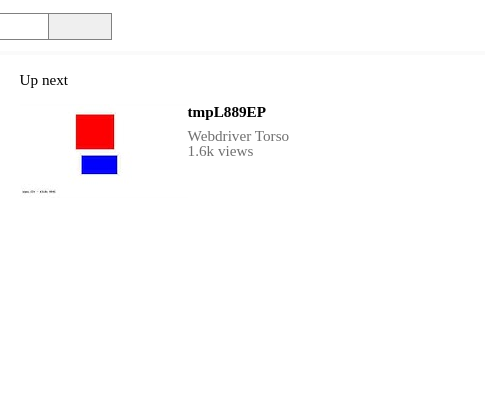
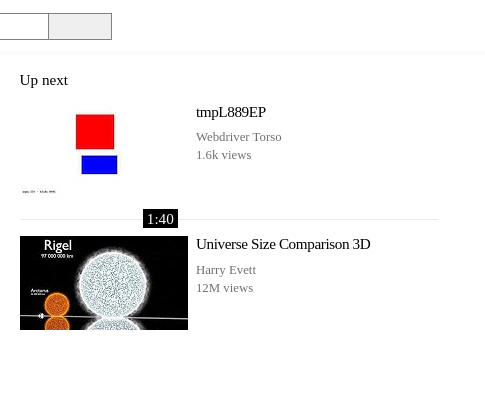
Before and after one commit to PhantasmagoricAardvark/youtube-homepage, a plain HTML site: page index.html in a window 1280 px wide. Shown: the top 402 px of the page, 795-1280 px from the left. Drawn offline with Linux system fonts and the light colour scheme.

Commit message:
Added a the bottom border to the first video in the sidebar. Added another video in the sidebar.

```diff
--- a/index.html
+++ b/index.html
@@ -19,14 +19,23 @@
 		</div>
 		<div class="sidebar">
 			<div>Up next</div>
-			<div class="videos">
+			<div id="vid1" class="video1">
 				<img src="thumb1.jpg">
+				<div class="time">1:40</div>
 				<h2>tmpL889EP</h2>
 				<span>Webdriver Torso</span><br>
 				<span>1.6k views</span>
 			</div>
+			<div class="video1">
+				<img src="thumb2.jpg">
+				<h2>Universe Size Comparison 3D</h2>
+				<span>Harry Evett</span><br>
+				<span>12M views</span>
+			</div>
 		</div>
 	</section>
 
+
+
 </body>
 </html>
--- a/main.css
+++ b/main.css
@@ -104,18 +104,37 @@ table {
 	font-size: 0.95rem;
 }
 
-.videos {
+.video1 {
+	width: 90%;
+	height: 20%;
 }
 
-.videos h2 {
+.video1 h2 {
 	margin-bottom: 0.7vw;
-	font-weight: bolder;
+	letter-spacing: -0.4px;
 }
 
-.videos img {
+.video1 img {
 	float: left;
+	margin-right: 2%;
+
 }
 
-.videos span {
+.video1 span {
 	color: rgba(17,17,17,0.6);
+	font-size: 0.8rem;
+	line-height: 1.1rem;
 }
+
+.time {
+	position: absolute;
+	padding: 2px 4px;
+	background-color: black;
+	color: white;
+	top: 24%;
+	right: 24%;
+}
+
+#vid1 {
+	border-bottom: 1px solid #ededed;
+}
```
Also changed, not shown: thumb2.jpg (added), thumb3.jpg (added), thumb4.jpg (added), thumb5.jpg (added).
